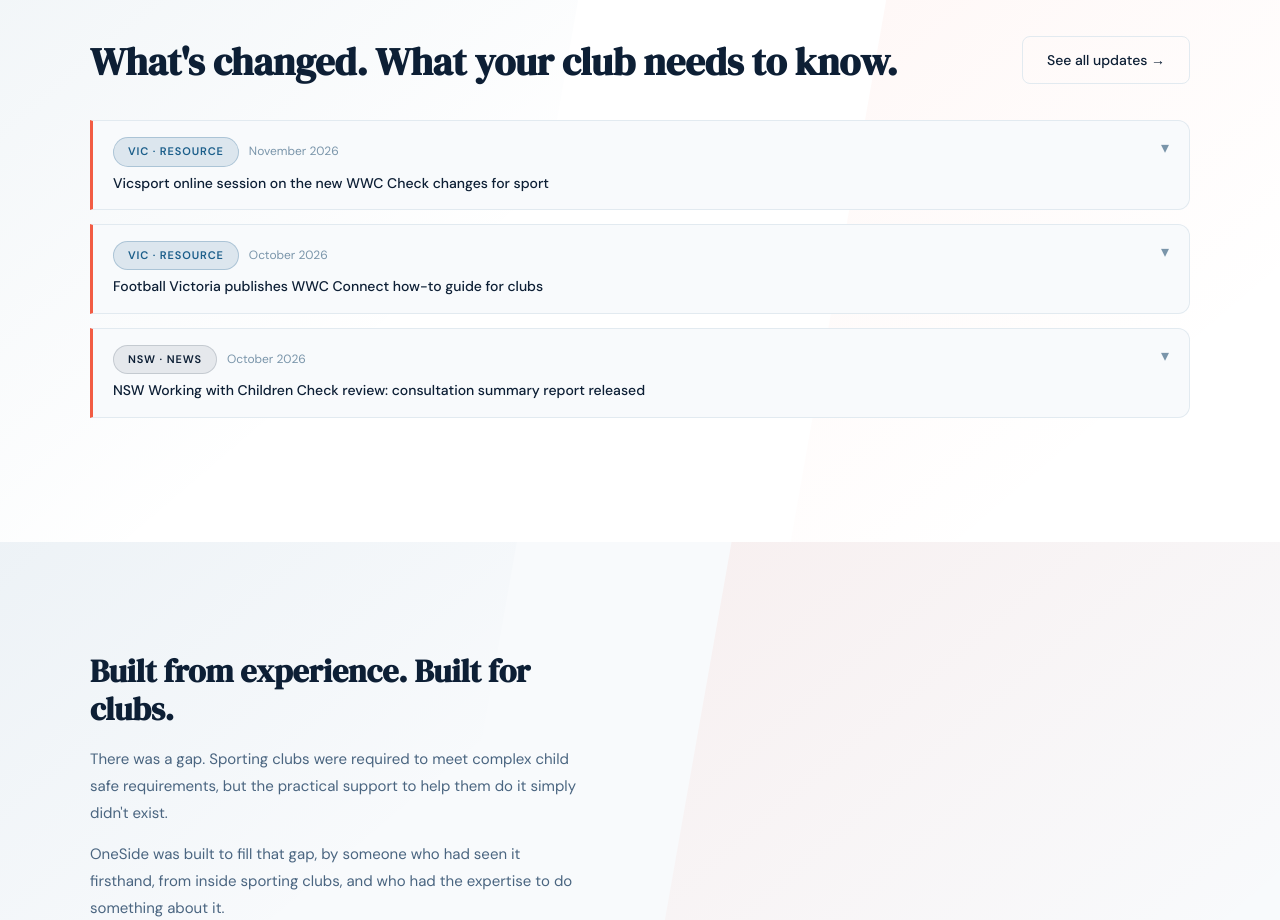
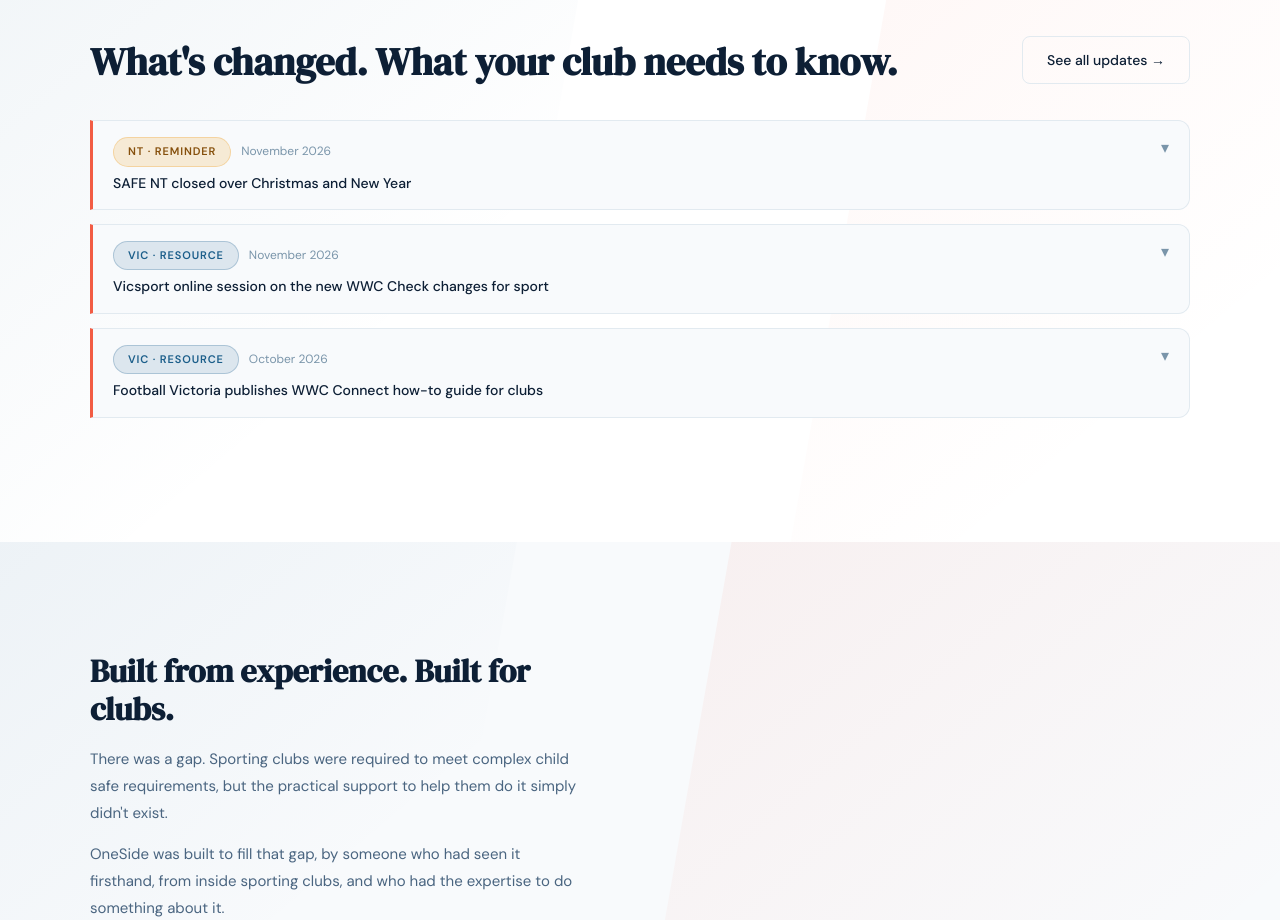
Before and after one commit to OneSideAus/OneSide-Australia-Website, a plain HTML site: page index.html in a window 1280 px wide. Shown: the part 2900-3820 px from the top of the page. Drawn offline with nearby package versions, Linux system fonts and the light colour scheme; a script that the page names is missing.

Commit message:
Sync home page with 3 newest updates

```diff
--- a/index.html
+++ b/index.html
@@ -291,9 +291,9 @@
         <a href="/updates" class="btn-outline" style="flex-shrink:0;">See all updates →</a>
       </div>
 
+      <div class="update-card" data-region="nt" data-sport="all" data-sortdate="2026-11"><div class="uc-head" onclick="toggleUpdate(this.closest('.update-card'))"><div class="uc-head-inner"><div class="uc-meta"><span class="uc-tag t-reminder">NT · Reminder</span><span class="uc-date">November 2026</span></div><h5>SAFE NT closed over Christmas and New Year</h5></div><span class="uc-chevron">▾</span></div><div class="uc-body"><p>SAFE NT, which handles Working with Children Clearances (Ochre Cards), will close its Customer Service Centre at 71 Smith St and its Call Centre from Monday 21 December 2026 to Friday 1 January 2027, reopening Monday 4 January 2027. Online self-service options stay available during the break. Clubs should remind coaches and volunteers who need in-person or phone help with an Ochre Card to contact SAFE NT before 21 December.</p><a href="https://pfes.nt.gov.au/SAFENT" class="uc-source-link" target="_blank" rel="noopener">Read more at NT Police, Fire and Emergency Services (SAFE NT) ↗</a></div></div>
       <div class="update-card" data-region="vic" data-sport="all" data-sortdate="2026-11"><div class="uc-head" onclick="toggleUpdate(this.closest('.update-card'))"><div class="uc-head-inner"><div class="uc-meta"><span class="uc-tag t-resource">VIC · Resource</span><span class="uc-date">November 2026</span></div><h5>Vicsport online session on the new WWC Check changes for sport</h5></div><span class="uc-chevron">▾</span></div><div class="uc-body"><p>Vicsport is running a free online Child Safe Sport Community of Practice on Monday 16 November 2026, 10:30am to 12:00pm, on the Working with Children Check changes that started on 19 October 2026. It will cover WWC Connect, the mandatory child safety training and how to put the changes into practice in sporting organisations, clubs and associations. Registrations close at 11:55pm on 15 November 2026.</p><a href="https://www.vicsport.com.au/events/388720" class="uc-source-link" target="_blank" rel="noopener">Read more at Vicsport ↗</a></div></div>
       <div class="update-card" data-region="vic" data-sport="all" data-sortdate="2026-10"><div class="uc-head" onclick="toggleUpdate(this.closest('.update-card'))"><div class="uc-head-inner"><div class="uc-meta"><span class="uc-tag t-resource">VIC · Resource</span><span class="uc-date">October 2026</span></div><h5>Football Victoria publishes WWC Connect how-to guide for clubs</h5></div><span class="uc-chevron">▾</span></div><div class="uc-body"><p>Football Victoria has a Working With Children Reform section on its child safety page, including a step-by-step &#39;How to use WWC Connect Guide&#39; for club administrators and a link to the government webinar on the changes. The page states that all clubs must verify workers or volunteers in child related roles hold a valid Working with Children Check clearance via the WWC checker, and that clubs must also register their organisation through Services Victoria WWC Connect.</p><a href="https://footballvictoria.com.au/about/policies/child-safety" class="uc-source-link" target="_blank" rel="noopener">Read more at Football Victoria ↗</a></div></div>
-      <div class="update-card" data-region="nsw" data-sport="all" data-sortdate="2026-10"><div class="uc-head" onclick="toggleUpdate(this.closest('.update-card'))"><div class="uc-head-inner"><div class="uc-meta"><span class="uc-tag t-news">NSW · News</span><span class="uc-date">October 2026</span></div><h5>NSW Working with Children Check review: consultation summary report released</h5></div><span class="uc-chevron">▾</span></div><div class="uc-body"><p>The Children&#39;s Guardian has released the Consultation Summary Report for the review of the NSW Working with Children Act. The consultation was held from November 2025 to March 2026 and thousands participated. The Office of the Children&#39;s Guardian will identify how to best update the Working with Children Check and share its advice with the NSW Government.</p><a href="https://ocg.nsw.gov.au/news/what-we-heard-during-working-children-act-review-consultation" class="uc-source-link" target="_blank" rel="noopener">Read more at Office of the Children&#39;s Guardian NSW ↗</a></div></div>
     </div>
   </section>
 
```
